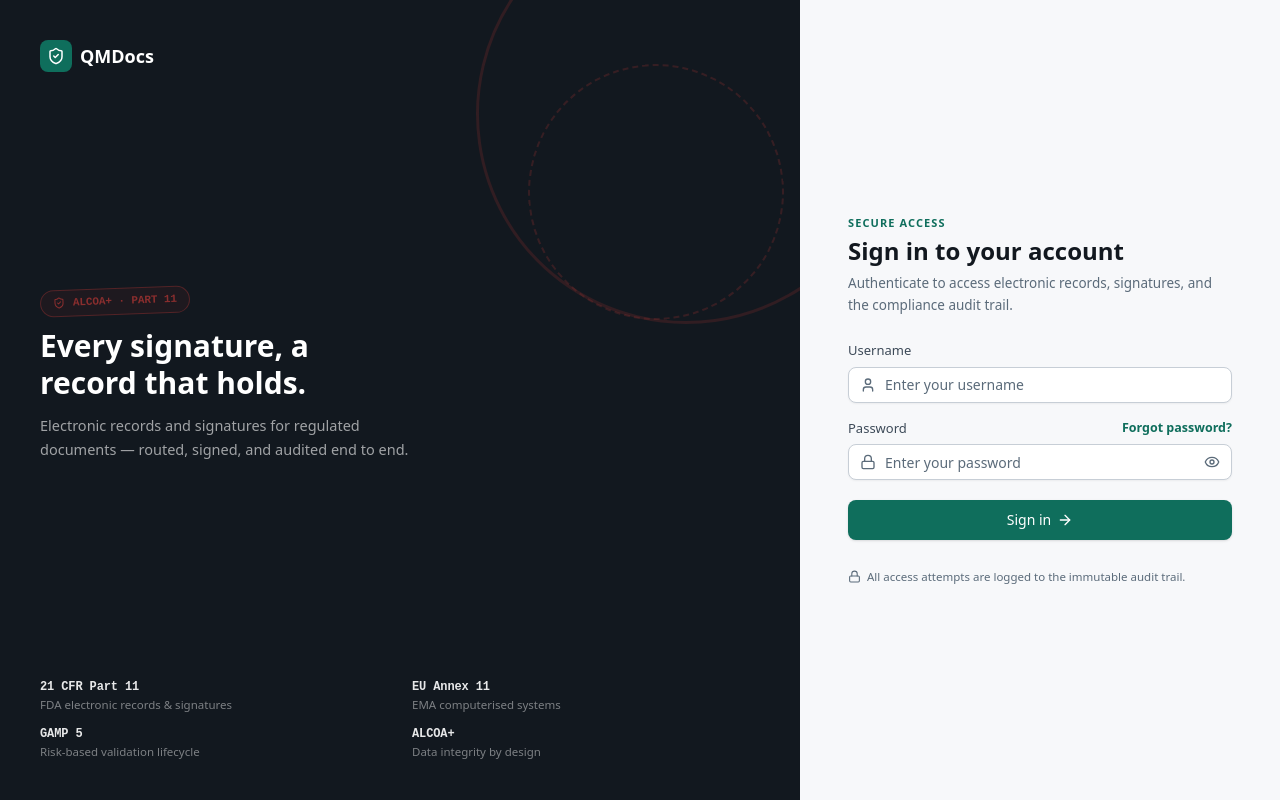
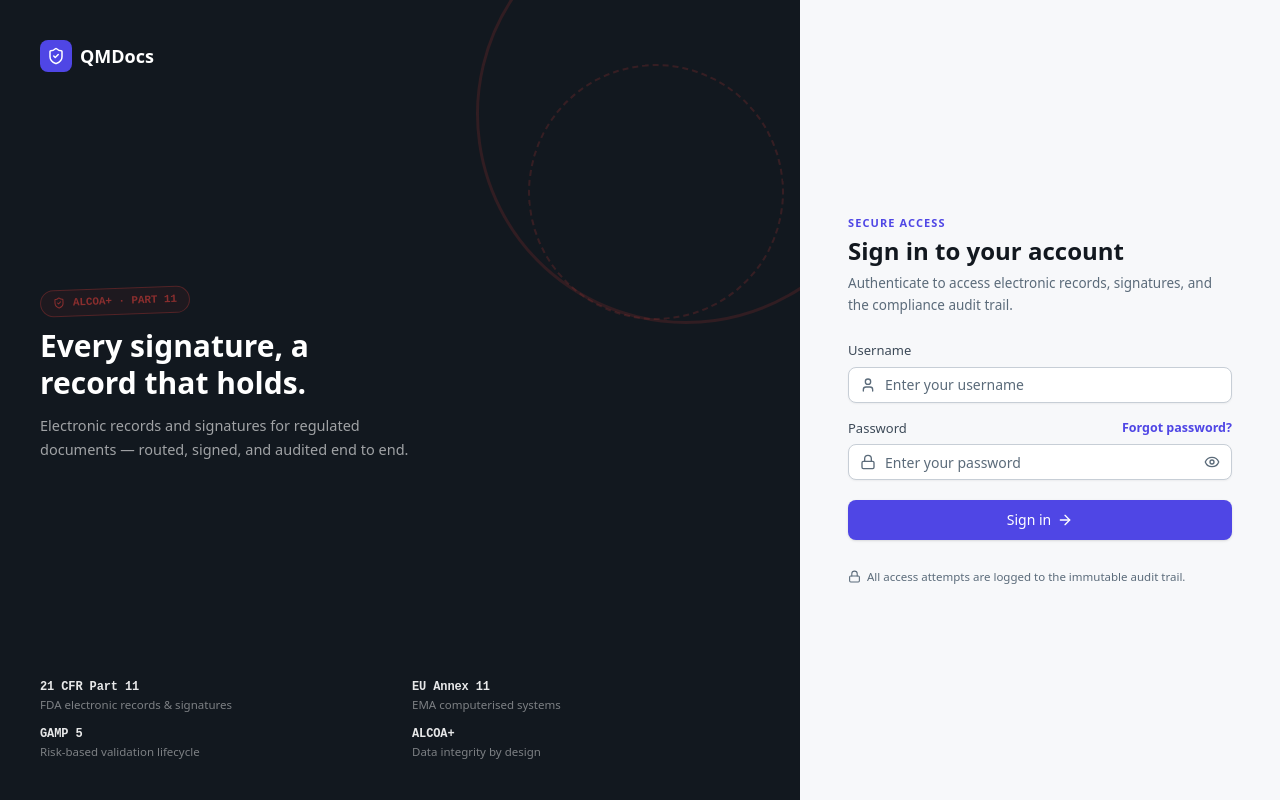
Before and after one commit to manzoorqirat-boop/qmdocs-frontend, a React (Vite) app: page /login in a window 1280 px wide. Built offline with nearby package versions, Linux system fonts and the light colour scheme; no server answers.

Commit message:
Update seal colors in index.css

```diff
--- a/src/index.css
+++ b/src/index.css
@@ -38,10 +38,10 @@
   --color-line-strong: #c7ced6;
 
   /* Brand / action */
-  --color-seal: #0f6e5c;       /* primary action, links, focus */
-  --color-seal-hover: #0b5749;
-  --color-seal-soft: #e6f2ef;  /* tinted backgrounds */
-  --color-seal-ring: #0f6e5c33;
+  --color-seal: #4f46e5;       /* primary action, links, focus */
+  --color-seal-hover: #4338ca;
+  --color-seal-soft: #eef2ff;  /* tinted backgrounds */
+  --color-seal-ring: #4f46e533;
 
   /* The one bold accent — reserved for e-signature / "sealed" states only */
   --color-stamp: #8a2e2e;
```
